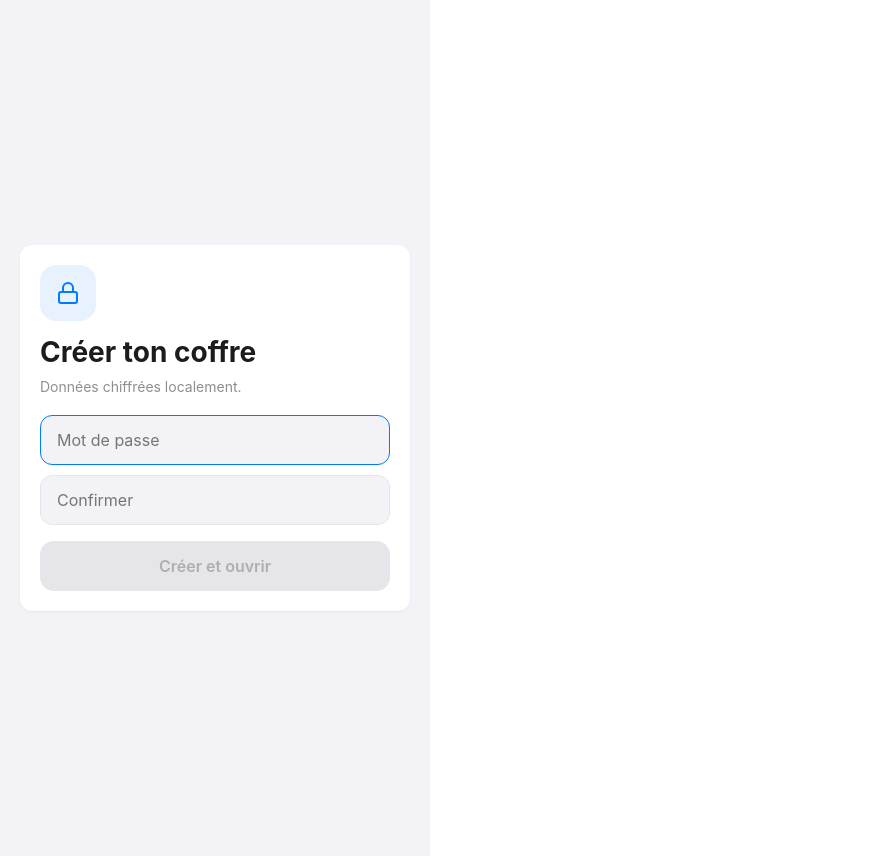
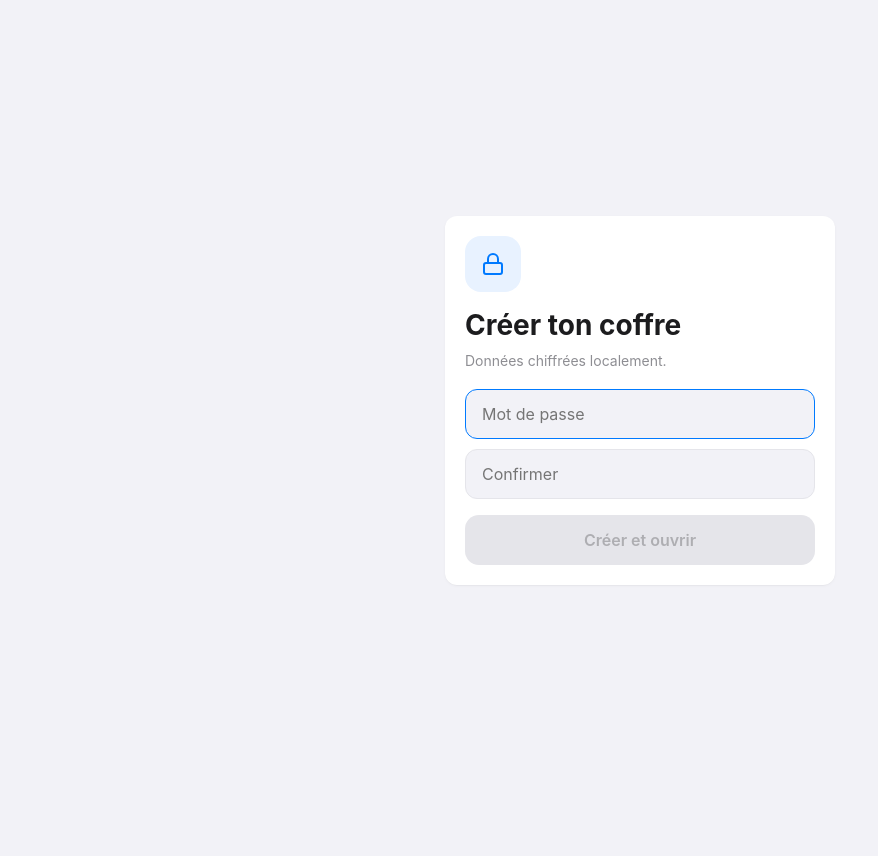
Before and after one commit to kkjdfnksjd/life-hub, a React (Vite) app in the folder app/: page / in a window 1280 px wide. Shown: the whole page, without its empty margins (0-878 px from the left). After the commit the page ends 800 px from the top, so only its background shows below. Built offline with nearby package versions, Linux system fonts and the light colour scheme.

Commit message:
fix: layout fullscreen + clean CSS

```diff
--- a/app/index.html
+++ b/app/index.html
@@ -1,11 +1,11 @@
 <!doctype html>
-<html lang="en">
+<html lang="fr">
   <head>
     <meta charset="UTF-8" />
     <link rel="icon" type="image/svg+xml" href="/vite.svg" />
     <meta name="viewport" content="width=device-width, initial-scale=1.0, maximum-scale=1.0, user-scalable=no, viewport-fit=cover" />
-    <title>app</title>
-      <meta name="apple-mobile-web-app-capable" content="yes" />
+    <title>Life Hub</title>
+    <meta name="apple-mobile-web-app-capable" content="yes" />
     <meta name="apple-mobile-web-app-status-bar-style" content="black-translucent" />
     <meta name="theme-color" content="#F2F2F7" />
   </head>
--- a/app/src/index.css
+++ b/app/src/index.css
@@ -1,71 +1,8 @@
-:root {
-  font-family: system-ui, Avenir, Helvetica, Arial, sans-serif;
-  line-height: 1.5;
-  font-weight: 400;
-
-  color-scheme: light dark;
-  color: rgba(255, 255, 255, 0.87);
-  background-color: #242424;
-
-  font-synthesis: none;
-  text-rendering: optimizeLegibility;
-  -webkit-font-smoothing: antialiased;
-  -moz-osx-font-smoothing: grayscale;
-}
-
-a {
-  font-weight: 500;
-  color: #646cff;
-  text-decoration: inherit;
-}
-a:hover {
-  color: #535bf2;
-}
-
-body {
-  margin: 0;
-  display: flex;
-  place-items: center;
-  min-width: 320px;
-  min-height: 100vh;
-}
-
-h1 {
-  font-size: 3.2em;
-  line-height: 1.1;
-}
-
-button {
-  border-radius: 8px;
-  border: 1px solid transparent;
-  padding: 0.6em 1.2em;
-  font-size: 1em;
-  font-weight: 500;
-  font-family: inherit;
-  background-color: #1a1a1a;
-  cursor: pointer;
-  transition: border-color 0.25s;
-}
-button:hover {
-  border-color: #646cff;
-}
-button:focus,
-button:focus-visible {
-  outline: 4px auto -webkit-focus-ring-color;
-}
-
-@media (prefers-color-scheme: light) {
-  :root {
-    color: #213547;
-    background-color: #ffffff;
-  }
-  a:hover {
-    color: #747bff;
-  }
-  button {
-    background-color: #f9f9f9;
-  }
-}
-
-#root { min-height: 100vh; min-height: 100dvh; }
-html, body { overflow-x: hidden; width: 100%; }
+* { -webkit-tap-highlight-color: transparent; box-sizing: border-box; margin: 0; padding: 0; }
+html, body { width: 100%; min-height: 100vh; min-height: 100dvh; overflow-x: hidden; background: #F2F2F7; font-family: -apple-system, "SF Pro Display", "SF Pro Text", "Helvetica Neue", sans-serif; -webkit-font-smoothing: antialiased; }
+#root { width: 100%; min-height: 100vh; min-height: 100dvh; }
+::-webkit-scrollbar { display: none; }
+@keyframes fadeIn { from { opacity: 0; } to { opacity: 1; } }
+@keyframes slideUp { from { transform: translate(-50%, 100%); } to { transform: translate(-50%, 0); } }
+input[type="number"]::-webkit-inner-spin-button, input[type="number"]::-webkit-outer-spin-button { -webkit-appearance: none; margin: 0; }
+input[type="number"] { -moz-appearance: textfield; }
```
